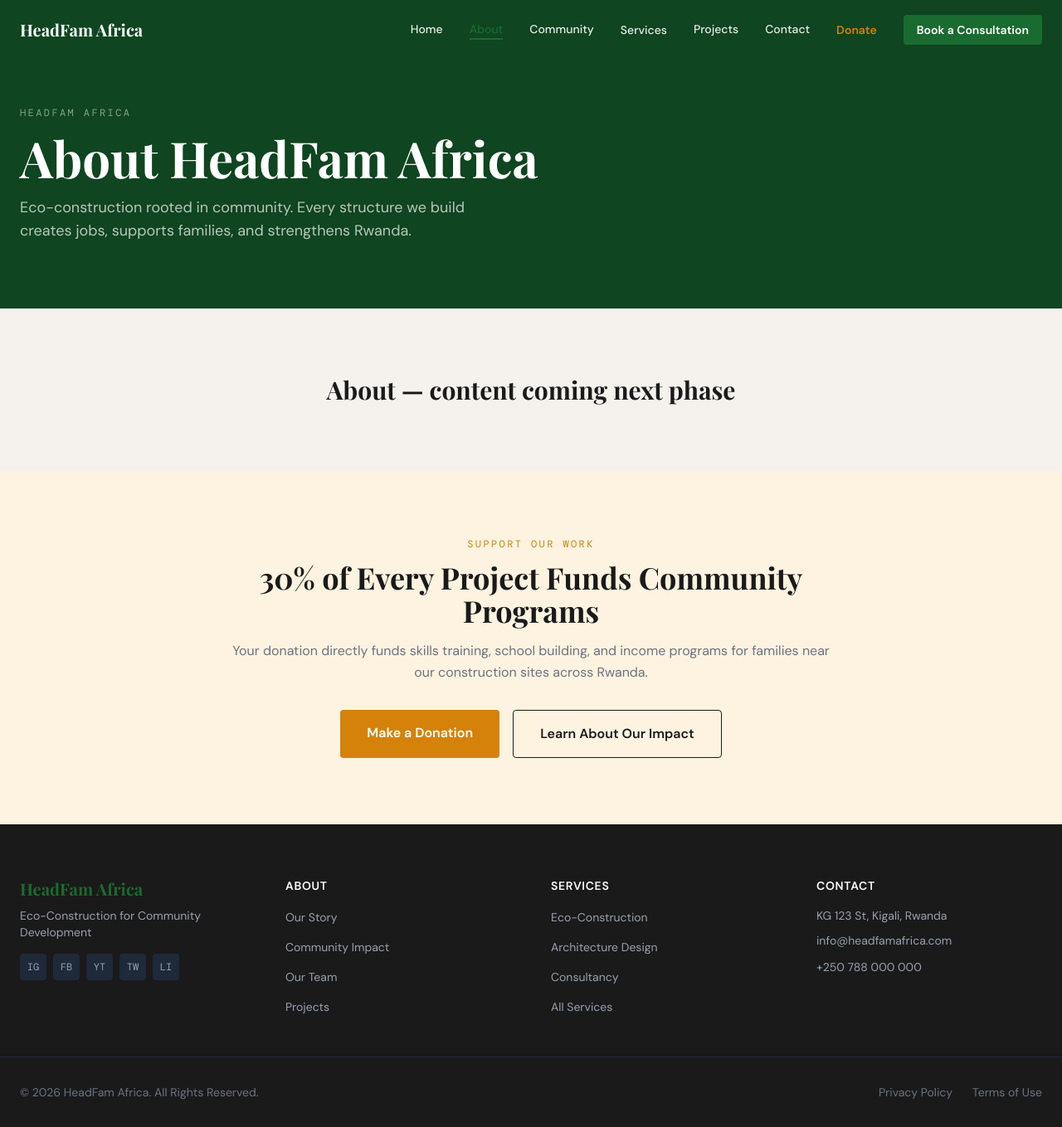
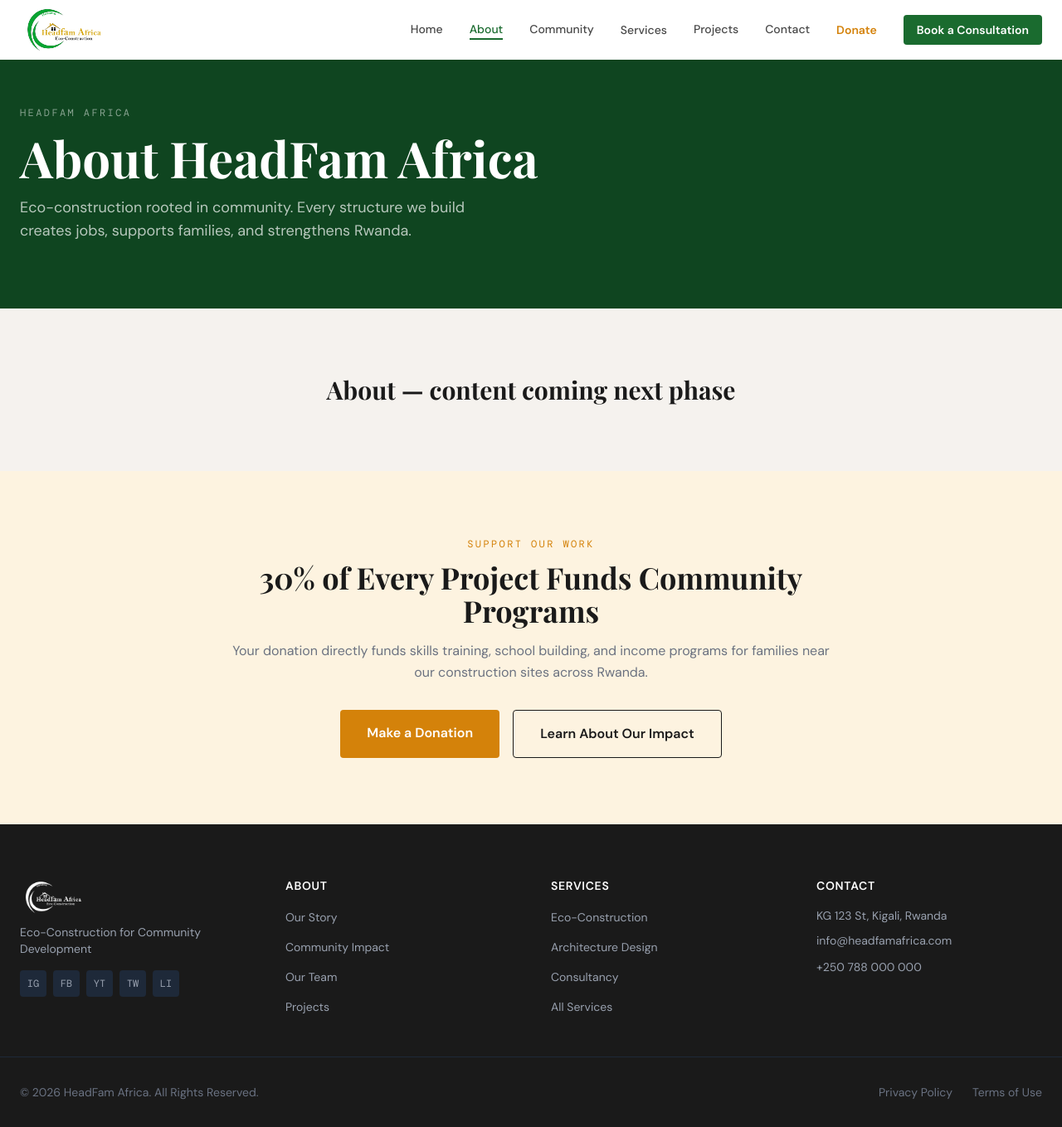
Before and after one commit to muhorakeye/Headfam, a React (Vite) app: page /about in a window 1280 px wide. Shown: the whole page at 83% size. Built offline with nearby package versions, Linux system fonts and the light colour scheme.

Commit message:
fix: increase logo size and fix navbar transparent state logo color

```diff
--- a/src/components/layout/Footer.tsx
+++ b/src/components/layout/Footer.tsx
@@ -35,7 +35,11 @@
       <div className="max-w-7xl mx-auto px-6 pt-16 pb-0 grid grid-cols-1 sm:grid-cols-2 md:grid-cols-4 gap-12">
         {/* Column 1 — Brand */}
         <div>
-          <p className="font-display font-bold text-xl text-forest">{COMPANY.name}</p>
+          <img
+            src="/logo.png"
+            alt="HeadFam Africa"
+            className="h-12 w-auto brightness-0 invert"
+          />
           <p className="font-body text-sm text-gray-400 mt-2">{COMPANY.tagline}</p>
 
           {/* Social icon buttons */}
--- a/src/components/layout/Navbar.tsx
+++ b/src/components/layout/Navbar.tsx
@@ -1,4 +1,4 @@
-// Site-wide navigation — transparent over dark hero, solid white after 80px scroll
+// Site-wide navigation — always white, shadow appears after scrolling 80px
 import { useState } from 'react';
 import { NavLink, Link, useLocation } from 'react-router-dom';
 import { useScrollPosition } from '../../hooks/useScrollPosition';
@@ -17,23 +17,18 @@
   const [menuOpen, setMenuOpen] = useState(false);
   const [servicesOpen, setServicesOpen] = useState(false);
 
-  // "solid" = white background mode (scrolled past hero OR mobile menu is open)
-  const solid = scrollY > 80 || menuOpen;
-
   // Shared link classes — border-b-2 on all links keeps heights consistent
   const desktopLinkBase = 'font-body text-sm font-medium pb-px border-b-2 transition-colors duration-300 ease-in-out';
 
   const desktopLinkClass = (isActive: boolean) =>
     isActive
       ? `${desktopLinkBase} text-forest border-forest`
-      : `${desktopLinkBase} border-transparent ${
-          solid ? 'text-charcoal/80 hover:text-forest' : 'text-white/90 hover:text-white'
-        }`;
+      : `${desktopLinkBase} border-transparent text-charcoal/80 hover:text-forest`;
 
   return (
     <header
-      className={`fixed top-0 left-0 right-0 z-50 transition-all duration-300 ease-in-out ${
-        solid ? 'bg-white shadow-sm' : 'bg-transparent'
+      className={`fixed top-0 left-0 right-0 z-50 bg-white transition-shadow duration-300 ease-in-out ${
+        scrollY > 80 ? 'shadow-sm' : ''
       }`}
     >
       {/* Main bar */}
@@ -42,11 +37,13 @@
         <Link
           to="/"
           onClick={() => setMenuOpen(false)}
-          className={`font-display font-bold text-xl transition-colors duration-300 ease-in-out ${
-            solid ? 'text-forest' : 'text-white'
-          }`}
+          aria-label={COMPANY.name}
         >
-          {COMPANY.name}
+          <img
+            src="/logo.png"
+            alt="HeadFam Africa"
+            className="h-14 md:h-16 w-auto"
+          />
         </Link>
 
         {/* Desktop nav */}
@@ -129,11 +126,7 @@
           aria-label="Toggle menu"
           aria-expanded={menuOpen}
         >
-          <span
-            className={`text-2xl leading-none select-none transition-colors duration-300 ${
-              solid ? 'text-charcoal' : 'text-white'
-            }`}
-          >
+          <span className="text-2xl leading-none select-none text-charcoal">
             {menuOpen ? '✕' : '☰'}
           </span>
         </button>
```
